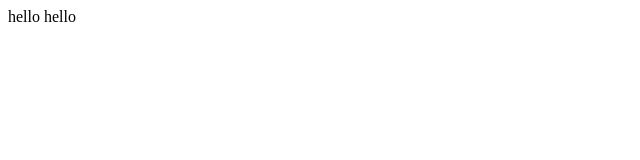
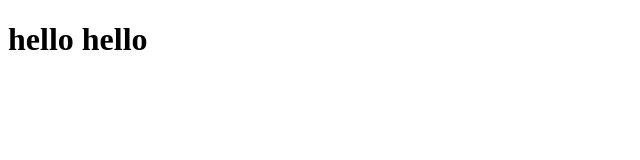
Before and after one commit to jon-choo/y1week4, a plain HTML site: page index.html in a window 1280 px wide. Shown: the whole page, without its empty margins (0-640 px from the left). Drawn offline with Linux system fonts and the light colour scheme.

Commit message:
change 2

```diff
--- a/index.html
+++ b/index.html
@@ -6,6 +6,6 @@
     <title>Document</title>
 </head>
 <body>
-    <header>hello hello</header>
+    <h1>hello hello</h1>
 </body>
 </html>
```
